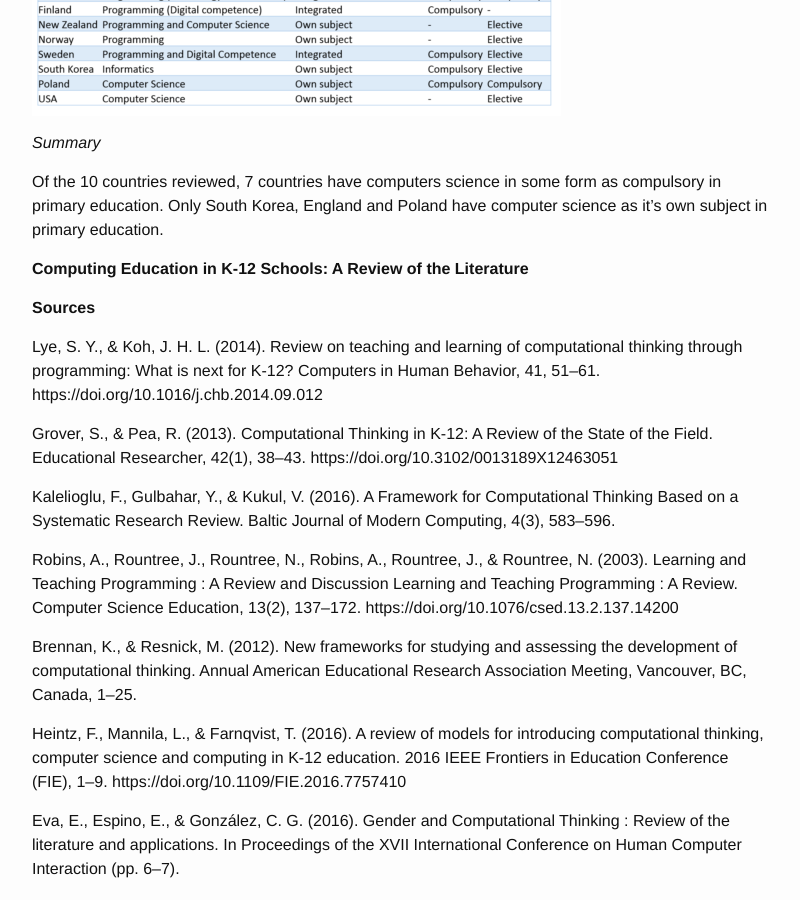
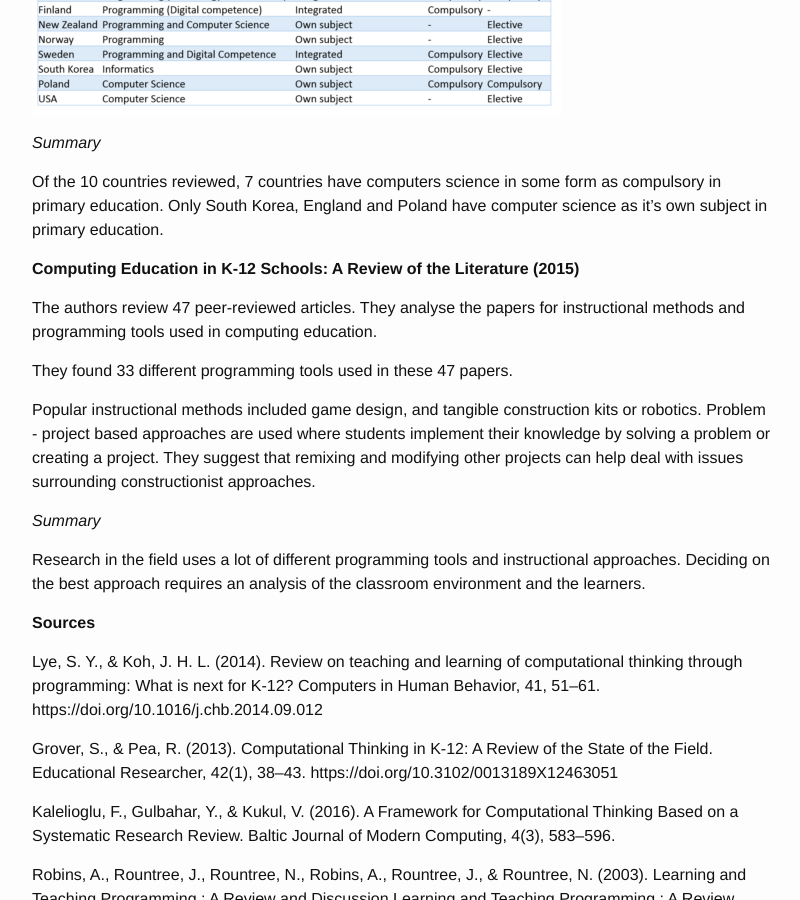
Before and after one commit to simonrose121/phd, a Jekyll site: the page built from _posts/2016-12-05-literature-review.md, in a window 1280 px wide and 900 px high, scrolled down 3561 px. Shown: the whole window, without its empty margins (238-1038 px from the left). Built offline with Jekyll 4.4.1, drawn with Linux system fonts in a browser that asks for light colours.

Commit message:
Summary of computing education in k-12 schools

```diff
--- a/_posts/2016-12-05-literature-review.md
+++ b/_posts/2016-12-05-literature-review.md
@@ -100,7 +100,17 @@ Reviewing how different countries (10 in total) have introduced computer science
 
 Of the 10 countries reviewed, 7 countries have computers science in some form as compulsory in primary education. Only South Korea, England and Poland have computer science as it's own subject in primary education.
 
-**Computing Education in K-12 Schools: A Review of the Literature**
+**Computing Education in K-12 Schools: A Review of the Literature (2015)**
+
+The authors review 47 peer-reviewed articles. They analyse the papers for instructional methods and programming tools used in computing education.
+
+They found 33 different programming tools used in these 47 papers.
+
+Popular instructional methods included game design, and tangible construction kits or robotics. Problem - project based approaches are used where students implement their knowledge by solving a problem or creating a project. They suggest that remixing and modifying other projects can help deal with issues surrounding constructionist approaches.
+
+*Summary*
+
+Research in the field uses a lot of different programming tools and instructional approaches. Deciding on the best approach requires an analysis of the classroom environment and the learners.
 
 **Sources**
 
```
